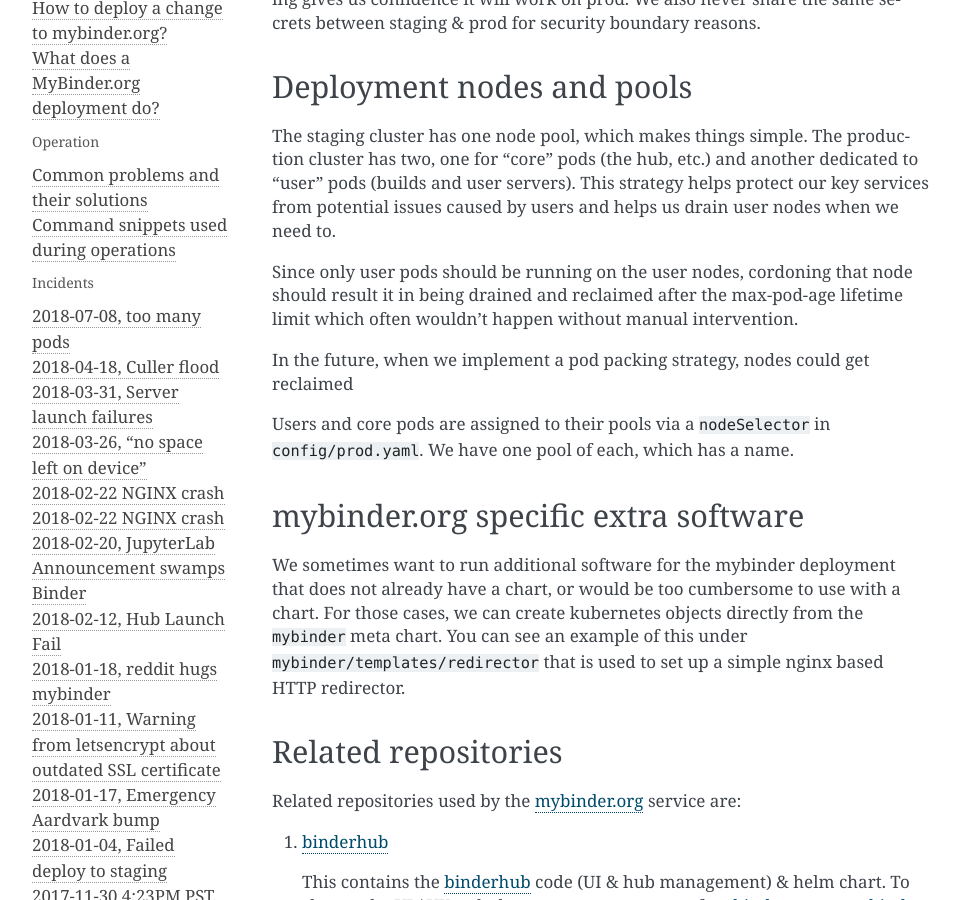
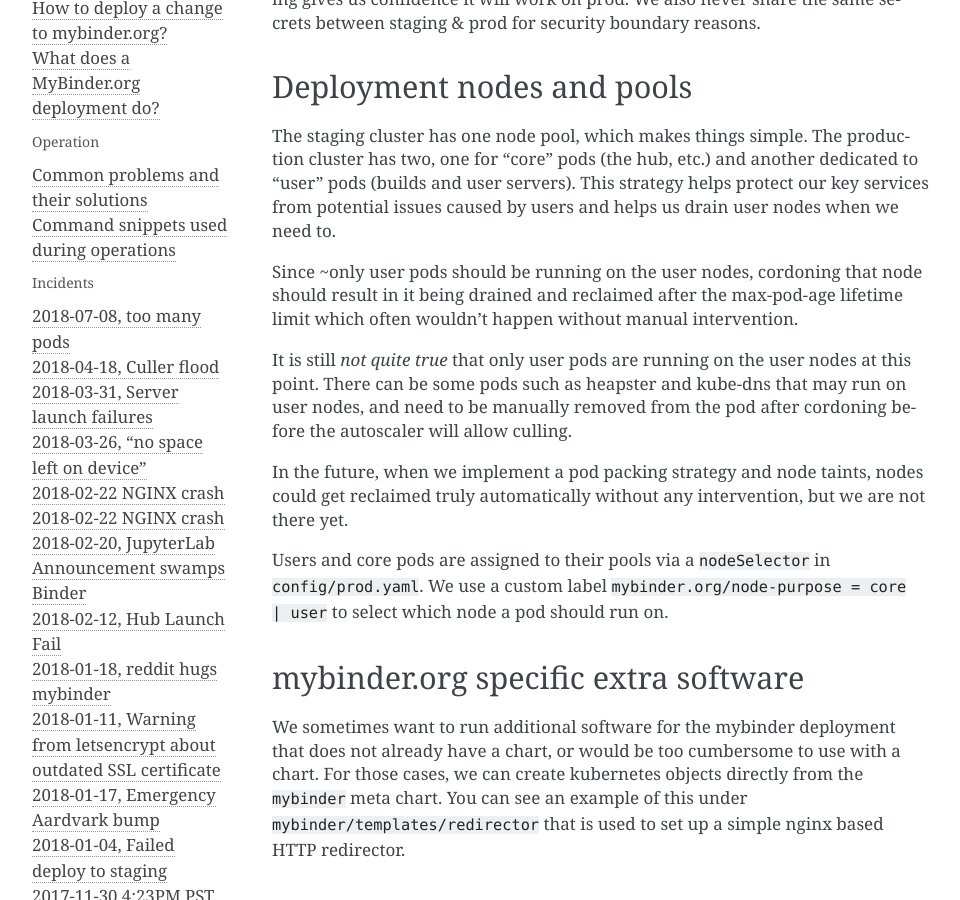
Before and after one commit to jupyterhub/mybinder.org-deploy, a Sphinx documentation site: the page built from docs/source/production_environment.md, in a window 1280 px wide and 900 px high, scrolled down 1125 px. Shown: the whole window, without its empty margins (148-1108 px from the left). Built offline with Sphinx 7.4.7, drawn with Linux system fonts in a browser that asks for light colours.

Commit message:
finish describing node selectors

```diff
--- a/docs/source/production_environment.md
+++ b/docs/source/production_environment.md
@@ -53,16 +53,23 @@
 and another dedicated to "user" pods (builds and user servers).
 This strategy helps protect our key services from potential issues caused by users and helps us drain user nodes when we need to.
 
-Since only user pods should be running on the user nodes,
-cordoning that node should result it in being drained and reclaimed
+Since ~only user pods should be running on the user nodes,
+cordoning that node should result in it being drained and reclaimed
 after the max-pod-age lifetime limit
 which often wouldn't happen without manual intervention.
 
-In the future, when we implement a pod packing strategy,
-nodes could get reclaimed
+It is still *not quite true* that only user pods are running on the user nodes at this point.
+There can be some pods such as heapster and kube-dns that may run on user nodes,
+and need to be manually removed from the pod after cordoning before the autoscaler will allow culling.
+
+In the future, when we implement a pod packing strategy and node taints,
+nodes could get reclaimed truly automatically without any intervention,
+but we are not there yet.
 
 Users and core pods are assigned to their pools via a `nodeSelector` in `config/prod.yaml`.
-We have one pool of each, which has a name.
+We use a custom label `mybinder.org/node-purpose = core | user`
+to select which node a pod should run on.
+
 
 ## mybinder.org specific extra software
 
```
